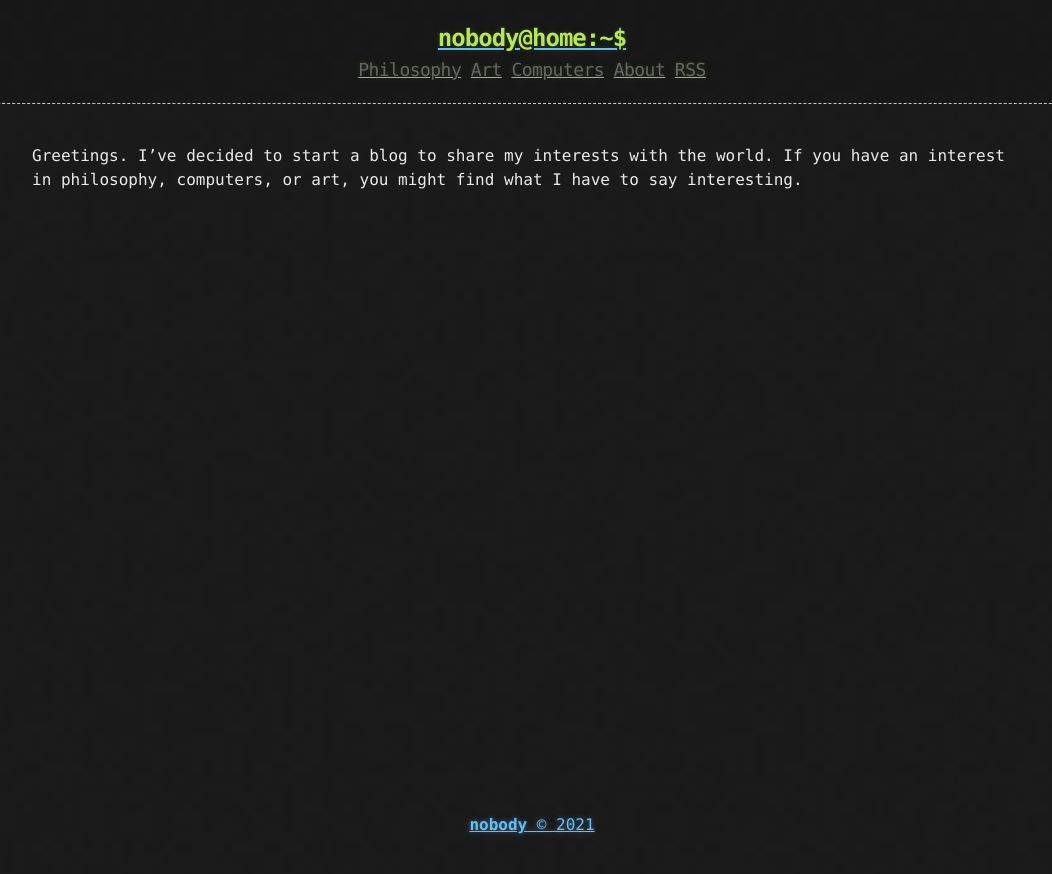
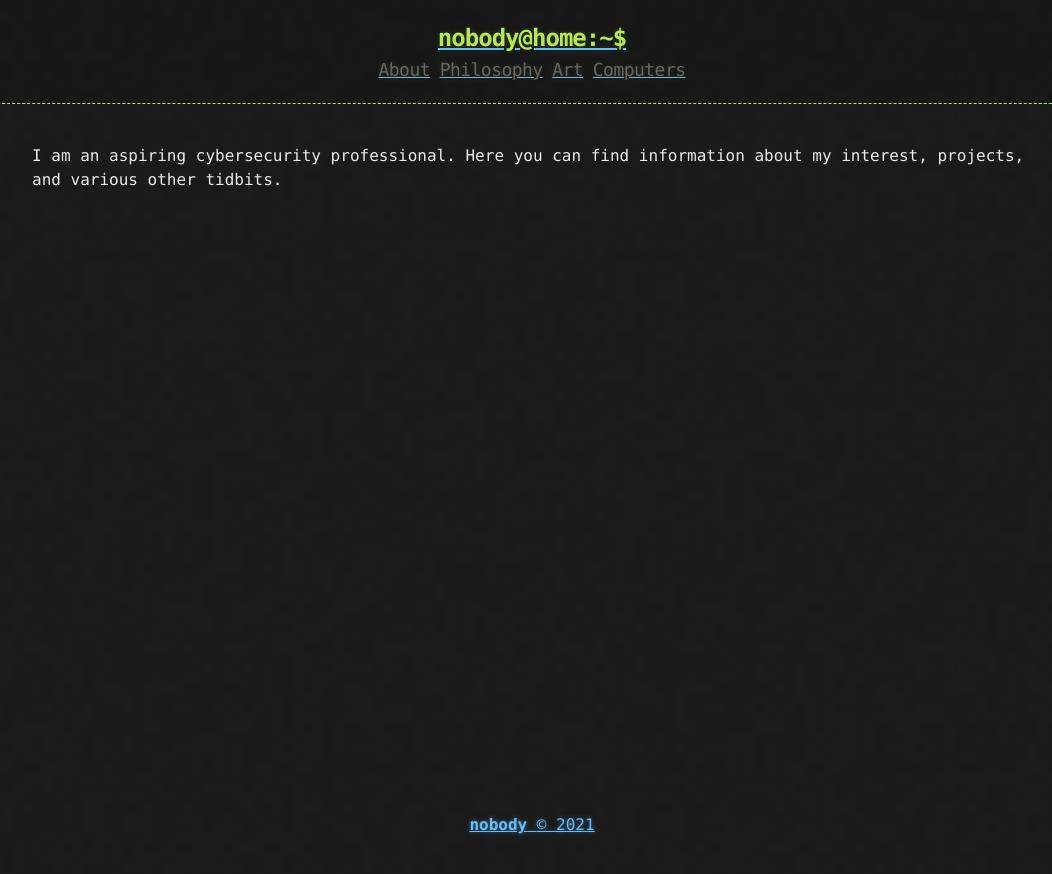
Before and after one commit to ingoglia/old_website, a Jekyll site: the page built from about.md, in a window 1280 px wide. Shown: the top 874 px of the page, without its empty margins (108-1160 px from the left). Built offline with Jekyll 4.4.1, drawn with Linux system fonts in a browser that asks for light colours.

Commit message:
Changing some layout

```diff
--- a/_includes/links.html
+++ b/_includes/links.html
@@ -1,5 +1,4 @@
+<a href="{{ "/about" | prepend: site.baseurl | replace: '//', '/' }}"><h2 class="header-link">About</h2></a>
 <a href="{{ "/philosophy" | prepend: site.baseurl | replace: '//', '/' }}"><h2 class="header-link">Philosophy</h2></a>
 <a href="{{ "/art" | prepend: site.baseurl | replace: '//', '/' }}"><h2 class="header-link">Art</h2></a>
 <a href="{{ "/computers" | prepend: site.baseurl | replace: '//', '/' }}"><h2 class="header-link">Computers</h2></a>
-<a href="{{ "/about" | prepend: site.baseurl | replace: '//', '/' }}"><h2 class="header-link">About</h2></a>
-<a href="{{ "/atom.xml" | prepend: site.baseurl | replace: '//', '/' }}"><h2 class="header-link">RSS</h2></a>
--- a/about.md
+++ b/about.md
@@ -1,7 +1,7 @@
 ---
 layout: page
-title: About
-permalink: "/about"
+title: About Me
+permalink: "/about-me"
 ---
 
-Greetings. I've decided to start a blog to share my interests with the world. If you have an interest in philosophy, computers, or art, you might find what I have to say interesting.
+I am an aspiring cybersecurity professional. Here you can find information about my interest, projects, and various other tidbits.
--- a/index.html
+++ b/index.html
@@ -1,9 +1,9 @@
 ---
 layout: default
 ---
-
+<!--
 <ul>
-    {% for post in paginator.posts %}
+	{% for post in paginator.posts %}
       <li>
           <h2><a href="{{ post.url | prepend: site.baseurl | replace: '//', '/' }}">{{ post.title }}</a></h2>
           <time datetime="{{ post.date | date_to_xmlschema }}">{{ post.date | date_to_string }}</time>
@@ -11,3 +11,4 @@ layout: default
       </li>
     {% endfor %}
 </ul>
+-->
```
